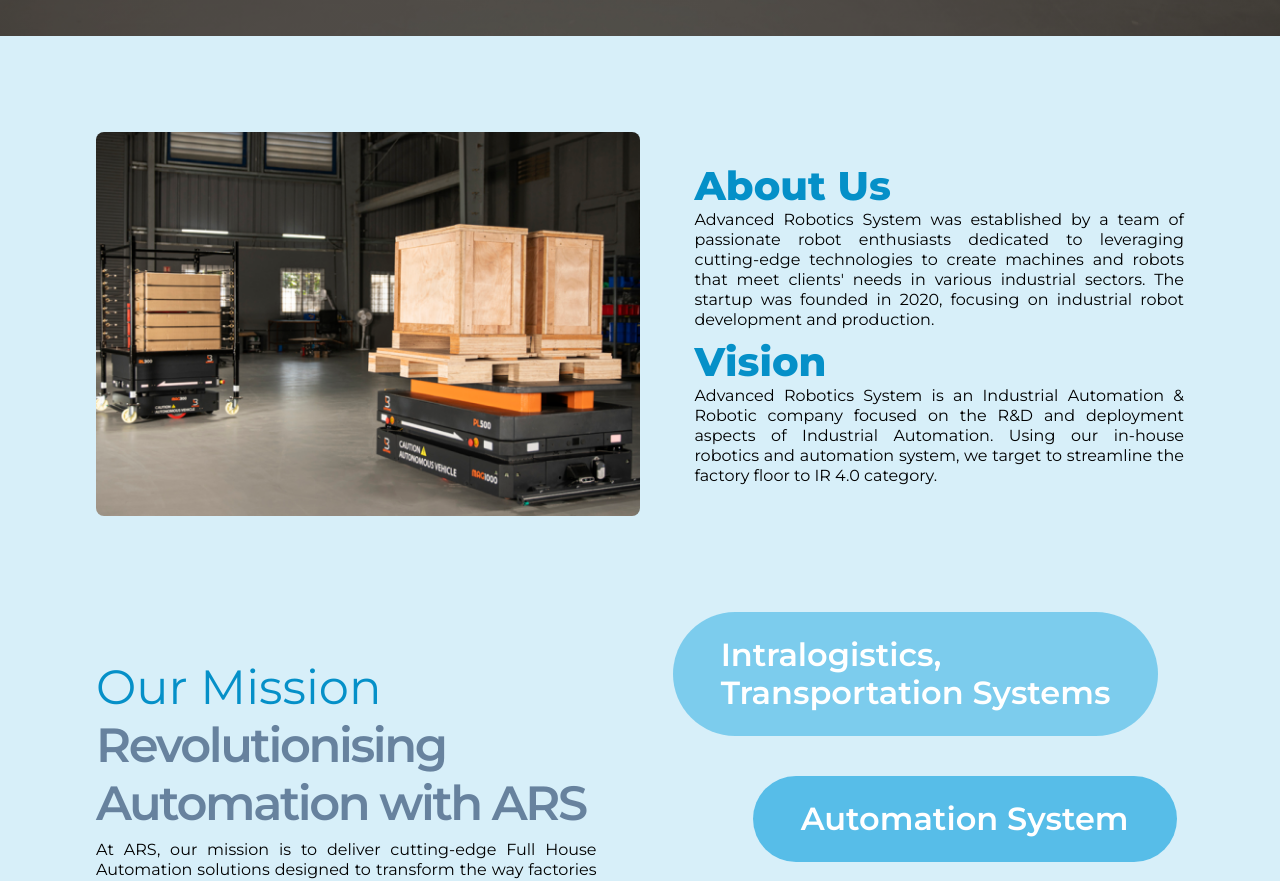
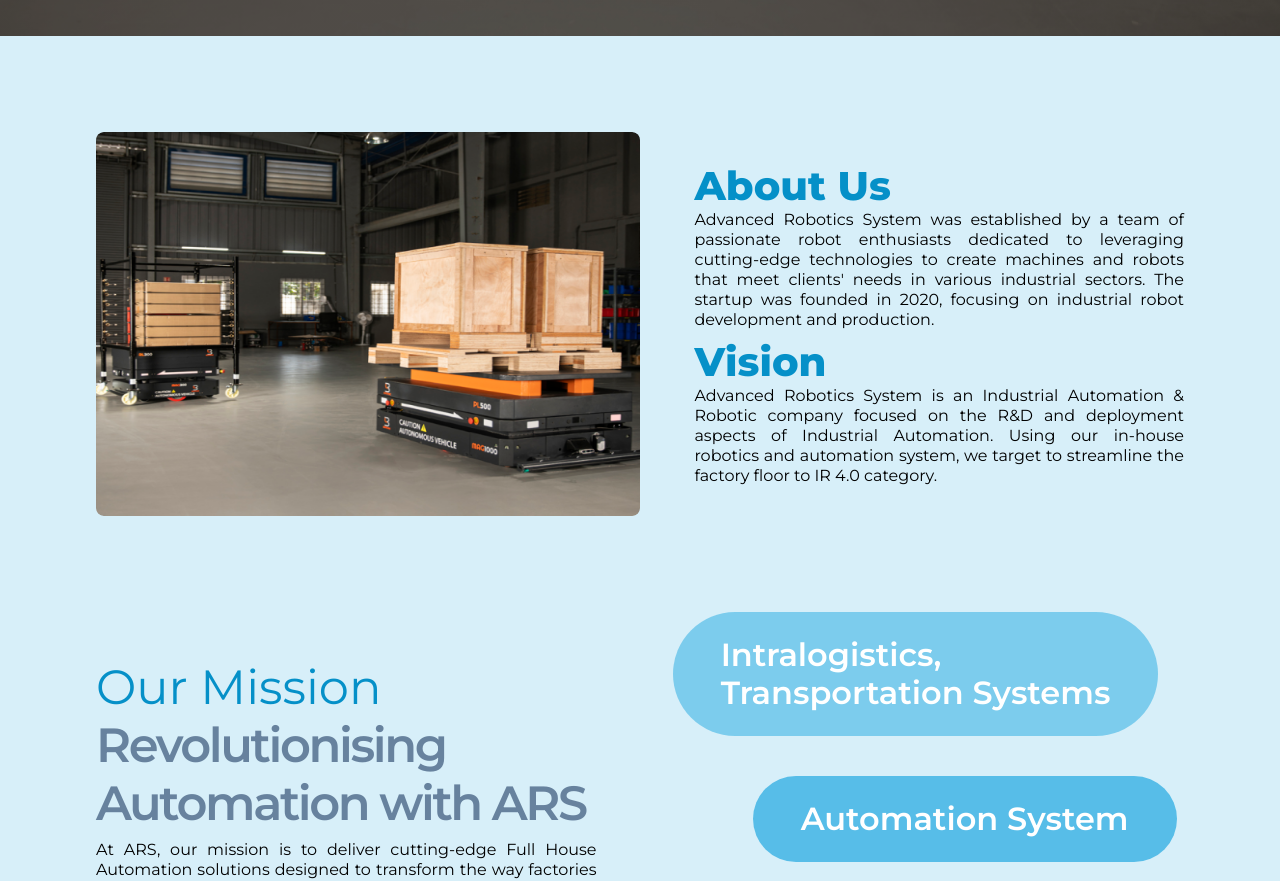
Before and after one commit to Advanced-Robotics-Systems/ars-landing-new, a Next.js app: page /about in a window 1280 px wide. Shown: the part 860-1741 px from the top of the page. Built offline with nearby package versions, Linux system fonts and the light colour scheme.

Commit message:
Removed 'objectFit' prop from the 'Image' component in 'about-info.tsx' to avoid warning

```diff
--- a/src/sections/about/about-info.tsx
+++ b/src/sections/about/about-info.tsx
@@ -5,15 +5,11 @@ const AboutInfo = () => {
   return (
     <section className="bg-ice-blue w-full padding md:px-24 2xl:px-[12%] 3xl:px-[20%] 4xl:px-[25%]">
       <div className="flex flex-col lg:flex-row max-lg:gap-y-6 items-center lg:justify-between">
-        <div className="relative lg:basis-1/2 h-60 lg:h-96 max-xs:w-full xs:max-lg:w-96">
-          <Image
-            className="rounded-lg"
-            src={aboutInfoImage}
-            alt="Robot Image"
-            fill
-            objectFit="cover"
-          />
-        </div>
+        <Image
+          className="lg:basis-1/2 h-60 lg:h-96 max-xs:w-full xs:max-lg:w-96 rounded-lg"
+          src={aboutInfoImage}
+          alt="Robot Image"
+        />
         <div className="lg:basis-[45%] flex flex-col gap-y-2">
           <div>
             <h1 className="text-2xl sm:text-3xl lg:text-4xl xl:text-5xl text-ars-cyan font-extrabold">
```
